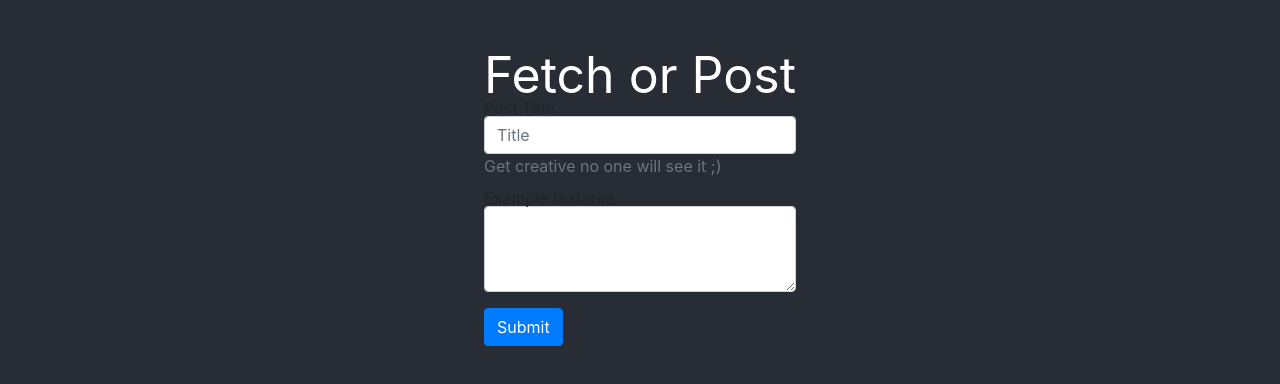
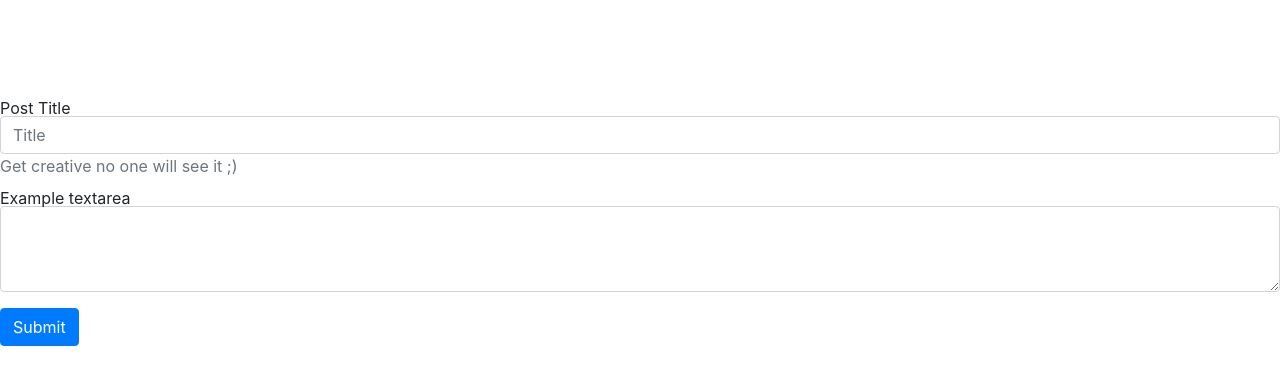
Before and after one commit to harrisonJones12/fetch-or-post, a React (Create React App) app: page / in a window 1280 px wide. Shown: the top 384 px of the page. Built offline with nearby package versions, Linux system fonts and the light colour scheme.

Commit message:
add global styles

```diff
--- /dev/null
+++ b/src/App.css
@@ -0,0 +1,12 @@
+.App {
+  background-color: #282c34;
+  height: 100vh;
+  width: auto;
+  display: flex;
+  justify-content: center;
+}
+
+h1 {
+  font-size: 50px;
+  color: #fff;
+}
--- a/src/containers/Main.css
+++ b/src/containers/Main.css
@@ -1,10 +1,4 @@
-.Main {
-  background-color: #282c34;
-  height: 100vh;
-  width: auto;
-  display: flex;
-  justify-content: center;
-}
+
 
 .content {
   margin-top: 50px;
```
